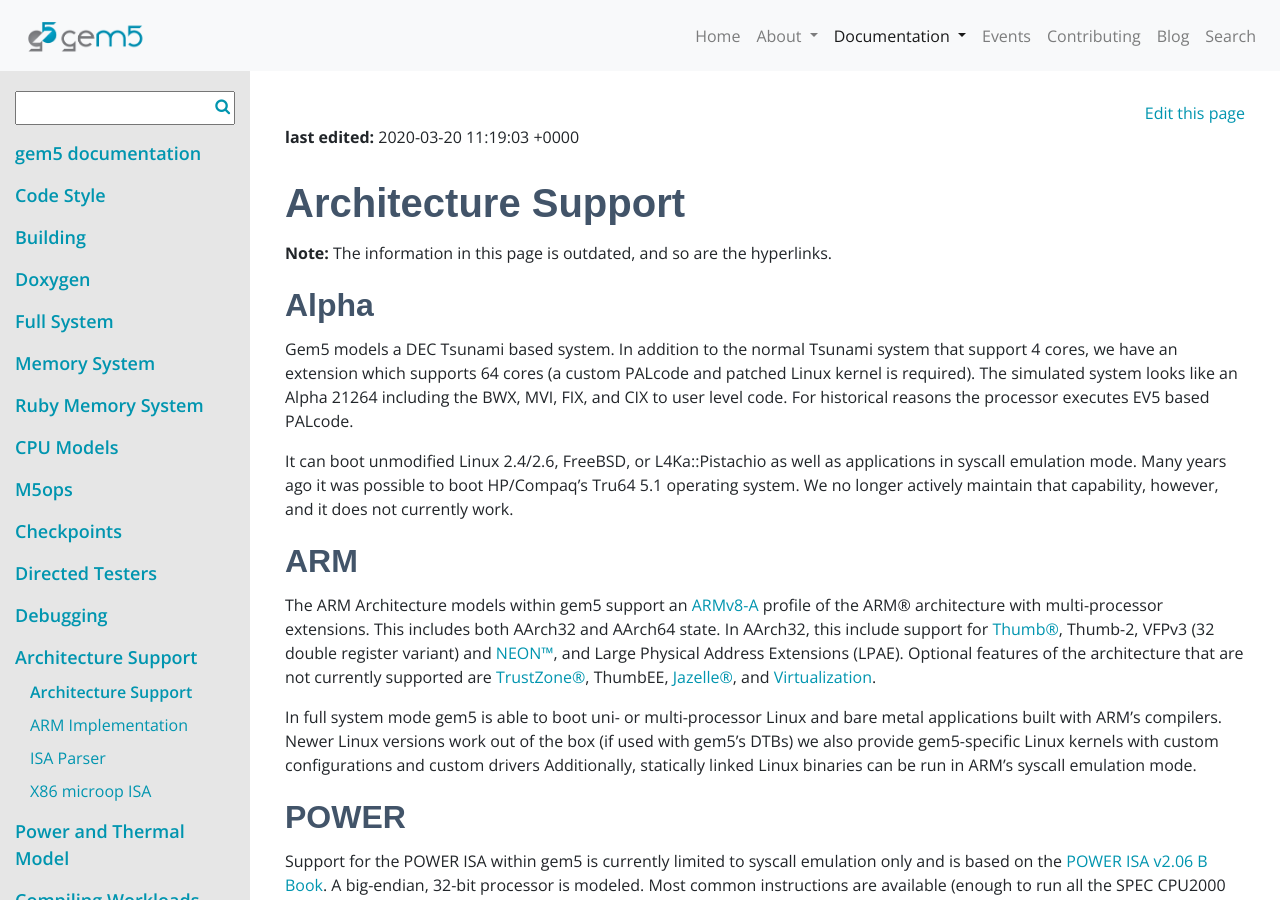
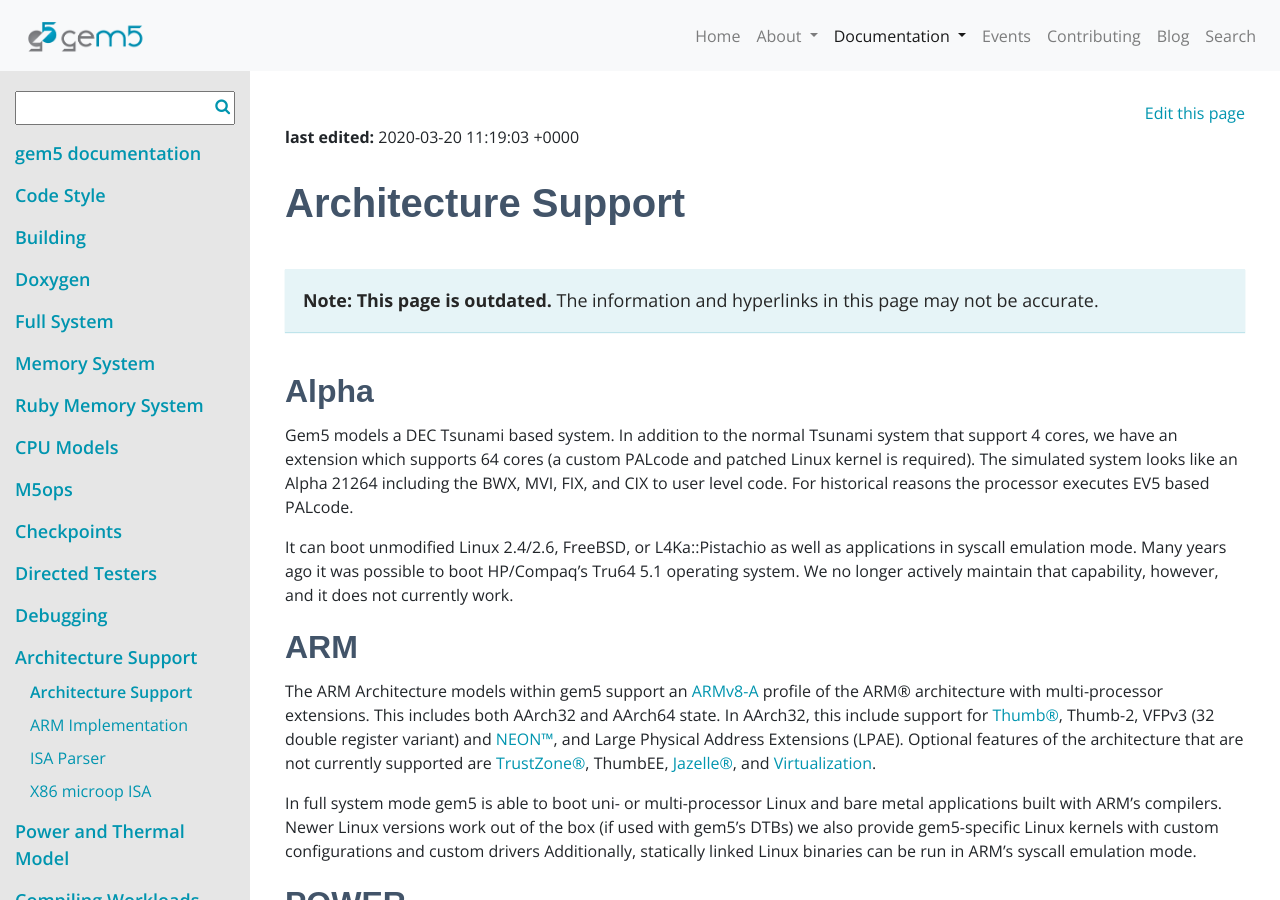
Before and after one commit to gem5/website, a Jekyll site: the page built from _pages/documentation/general_docs/architecture_support/index.md, in a window 1280 px wide and 900 px high. Built offline with Jekyll 4.4.1, drawn with Linux system fonts in a browser that asks for light colours; nearby versions of some CDN libraries; some web fonts are replaced.

Commit message:
website: Mark architecture support pages with outdated notices
Change-Id: I9da247d73e03d83732e48f79e673a751f5fcc1b5
Reviewed-on: https://gem5-review.googlesource.com/c/public/gem5-website/+/26545
Maintainer: Jason Lowe-Power <jason@lowepower.com>
Tested-by: Jason Lowe-Power <jason@lowepower.com>
Reviewed-by: Jason Lowe-Power <jason@lowepower.com>

```diff
--- a/_pages/documentation/general_docs/architecture_support/index.md
+++ b/_pages/documentation/general_docs/architecture_support/index.md
@@ -8,7 +8,8 @@
 
 # Architecture Support
 
-**Note:** The information in this page is outdated, and so are the hyperlinks.
+{: .outdated-notice}
+The information and hyperlinks in this page may not be accurate.
 
 ## Alpha
 
```
Also changed, not shown: _pages/documentation/general_docs/architecture_support/arm_implementation.md (+2 -1 lines).
